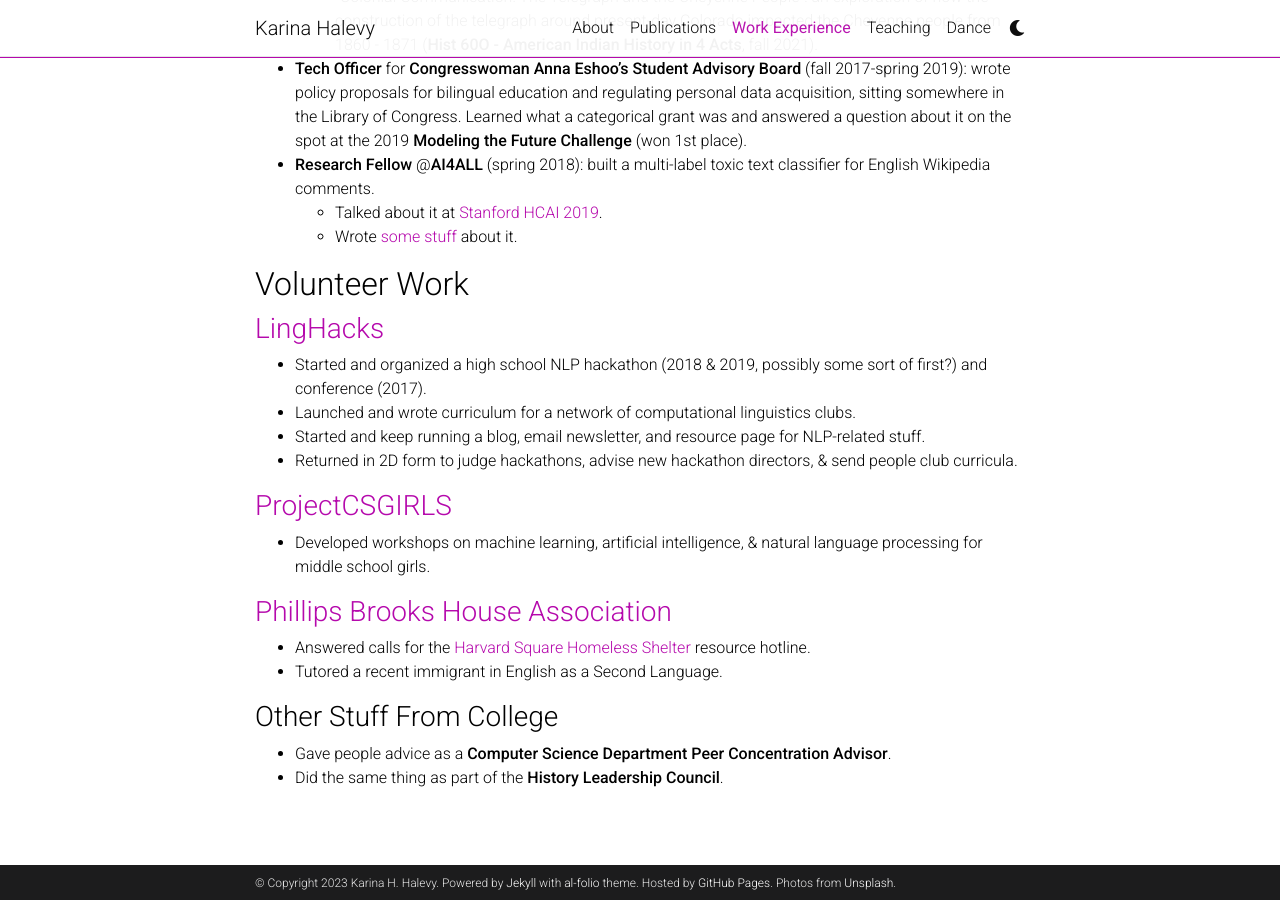
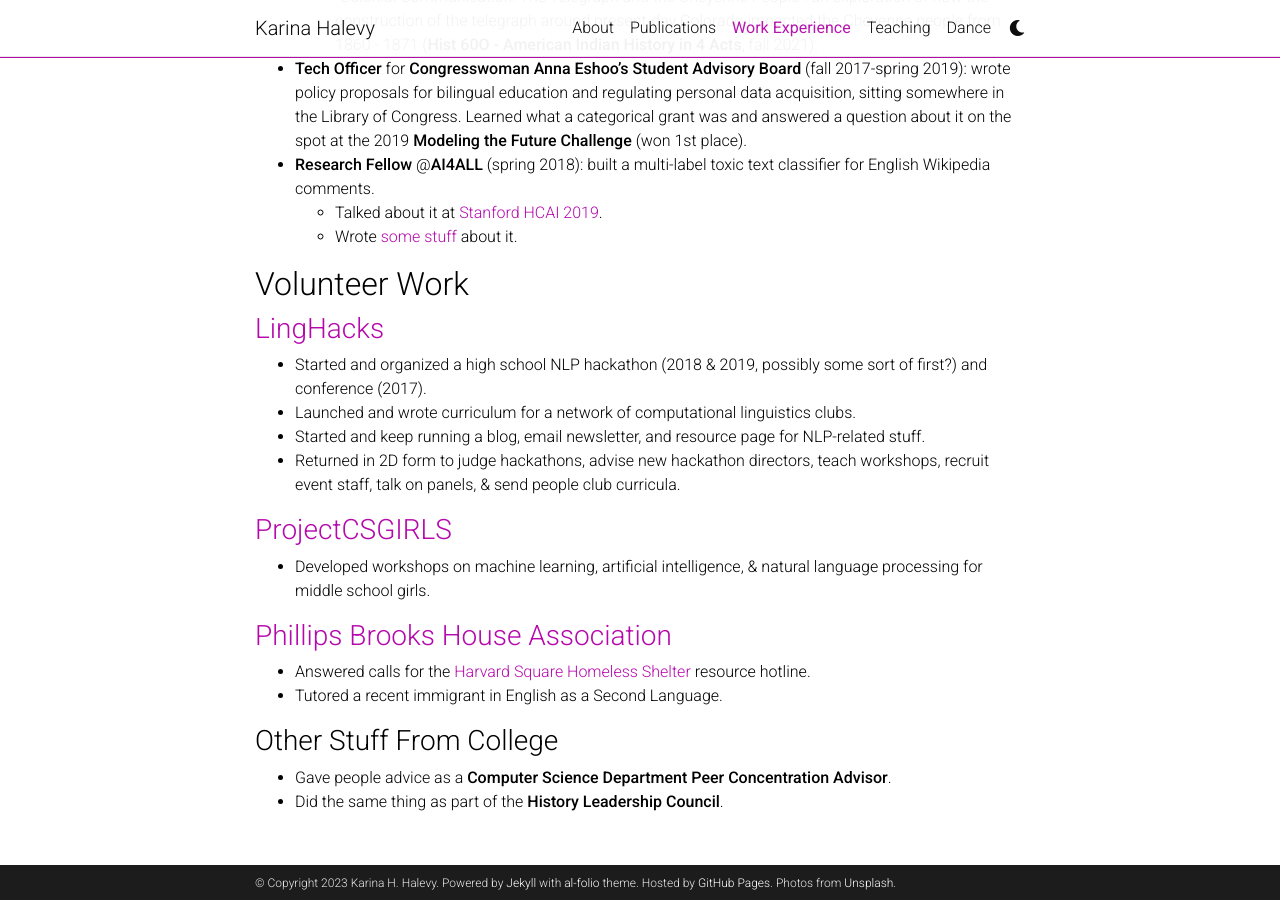
Before and after one commit to ENSCMA2/enscma2.github.io, a Jekyll site: the page built from _pages/experience.md, in a window 1280 px wide and 900 px high, scrolled down 1096 px. Built offline with Jekyll 4.4.1, drawn with Linux system fonts in a browser that asks for light colours; comment, search, counter and statistics services are not loaded; a style sheet for code colours, icons or effects is not loaded.

Commit message:
Update experience.md

```diff
--- a/_pages/experience.md
+++ b/_pages/experience.md
@@ -42,7 +42,7 @@
 - Started and organized a high school NLP hackathon (2018 & 2019, possibly some sort of first?) and conference (2017).
 - Launched and wrote curriculum for a network of computational linguistics clubs.
 - Started and keep running a blog, email newsletter, and resource page for NLP-related stuff.
-- Returned in 2D form to judge hackathons, advise new hackathon directors, & send people club curricula.
+- Returned in 2D form to judge hackathons, advise new hackathon directors, teach workshops, recruit event staff, talk on panels, & send people club curricula.
 
 ### [ProjectCSGIRLS](https://projectcsgirls.org)
 - Developed workshops on machine learning, artificial intelligence, & natural language processing for middle school girls.
```
